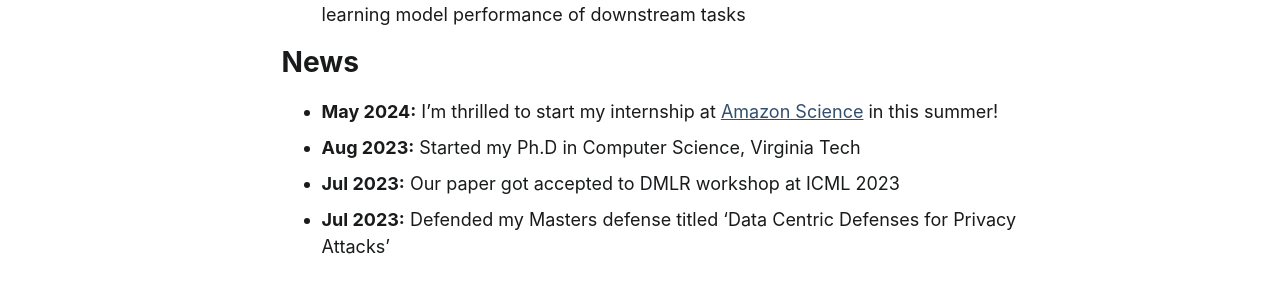
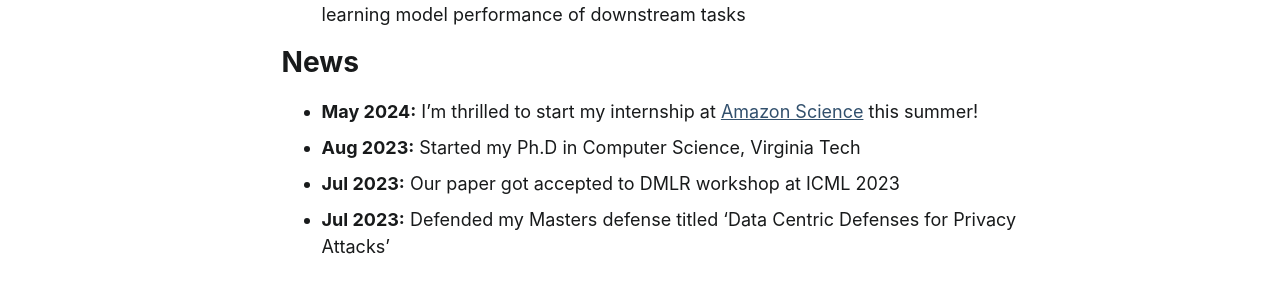
Before and after one commit to nikhilsab/nikhilsab.github.io, a Jekyll site: the page built from _pages/about.md, in a window 1280 px wide and 1158 px high. Shown: the part 691-985 px from the top of the window. Built offline with Jekyll 4.4.1, drawn with Linux system fonts in a browser that asks for light colours.

```diff
--- a/_pages/about.md
+++ b/_pages/about.md
@@ -10,7 +10,7 @@ redirect_from:
 
 I’m a second year Computer Science Ph.D. student at Virginia Tech advised by [Dr. Chandan Reddy](https://people.cs.vt.edu/reddy/). My current research primarily centers on delving into the realm of Large Language Models, with a particular emphasis on its diverse applications, including tabular data analysis and symbolic regression.
 
-My academic journey traces back to my Bachelor's in Electronics Engineering from VJTI, Mumbai. My undergraduate thesis dedicated to the exploration of Deepfake Detection, led me to join Virginia Tech for the Masters program. During my Master's program, I collaborated on projects on machine learning privacy with my advisor [Dr. Ruoxi Jia](https://ruoxijia.info/).
+My academic journey traces back to my Bachelor's in Electronics Engineering from VJTI, Mumbai. My undergraduate thesis dedicated to the exploration of Deepfake Detection, led me to join Virginia Tech for the Masters program. During my Master's program, I collaborated on projects on machine learning privacy with my advisor [Dr. Ruoxi Jia](https://reds-lab.github.io/#/).
 
 Research Interests
 =====
@@ -20,7 +20,7 @@ My research interests are in artificial intelligence, with a particular focus on
 
 News
 =====
-* **May 2024:** I'm thrilled to start my internship at [Amazon Science](https://www.amazon.science/) in this summer!
+* **May 2024:** I'm thrilled to start my internship at [Amazon Science](https://www.amazon.science/) this summer!
 * **Aug 2023:** Started my Ph.D in Computer Science, Virginia Tech
 * **Jul 2023:** Our paper got accepted to DMLR workshop at ICML 2023
 * **Jul 2023:** Defended my Masters defense titled 'Data Centric Defenses for Privacy Attacks'
```
